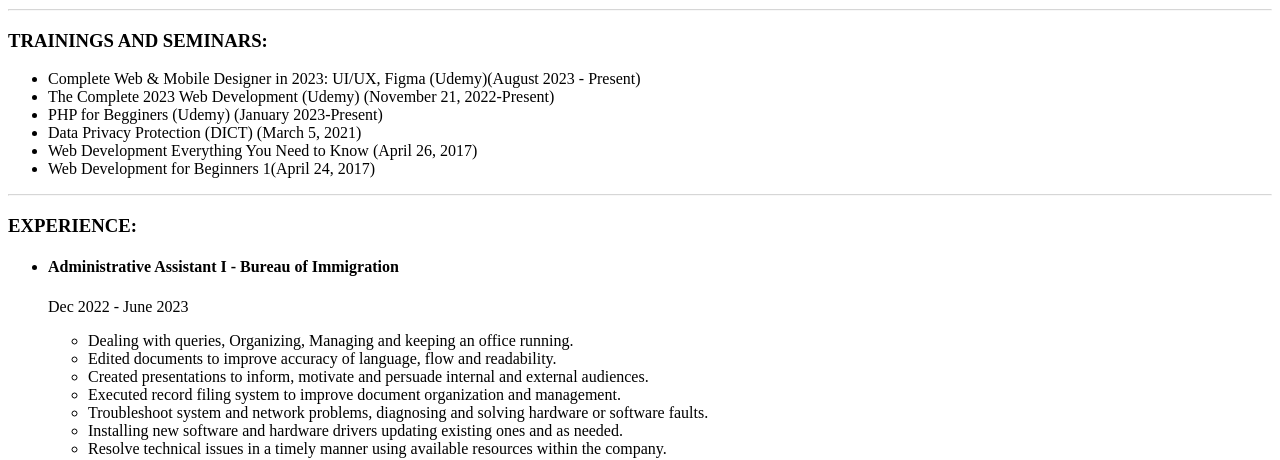
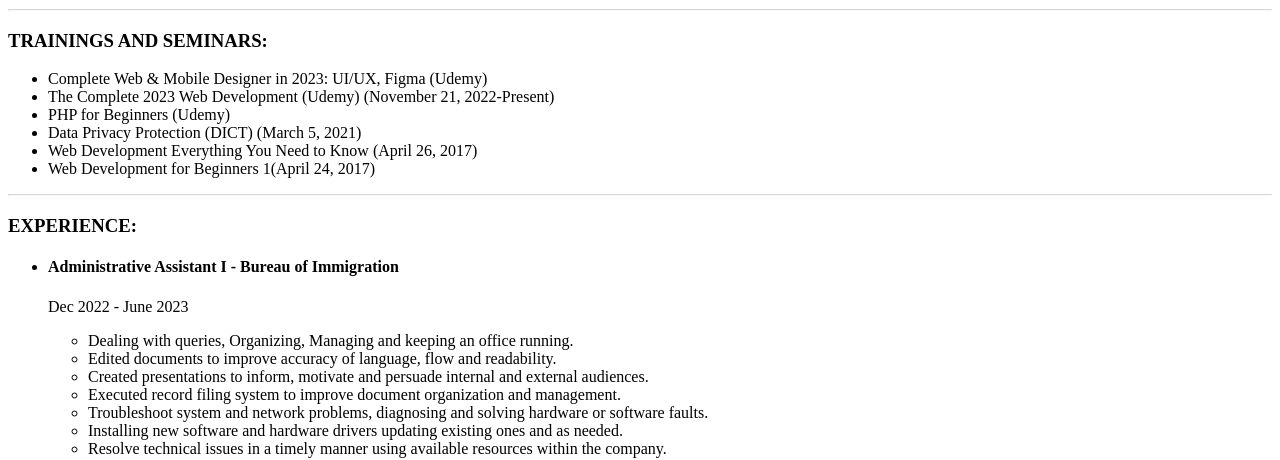
Before and after one commit to Jamezzz1996/htmlcv, a plain HTML site: page index.html in a window 1280 px wide. Shown: the part 365-825 px from the top of the page. Drawn offline with Linux system fonts and the light colour scheme.

Commit message:
Update index.html

```diff
--- a/index.html
+++ b/index.html
@@ -38,9 +38,9 @@
 
     <h3>TRAININGS AND SEMINARS:</h3>
     <ul>
-        <li>Complete Web & Mobile Designer in 2023: UI/UX, Figma (Udemy)(August 2023 - Present)</li>
+        <li>Complete Web & Mobile Designer in 2023: UI/UX, Figma (Udemy)</li>
         <li>The Complete 2023 Web Development (Udemy) (November 21, 2022-Present)</li>
-        <li>PHP for Begginers (Udemy) (January 2023-Present)</li>
+        <li>PHP for Beginners (Udemy)</li>
         <li>Data Privacy Protection (DICT) (March 5, 2021)</li>
         <li>Web Development Everything You Need to Know (April 26, 2017)</li>
         <li>Web Development for Beginners 1(April 24, 2017)</li>
```
